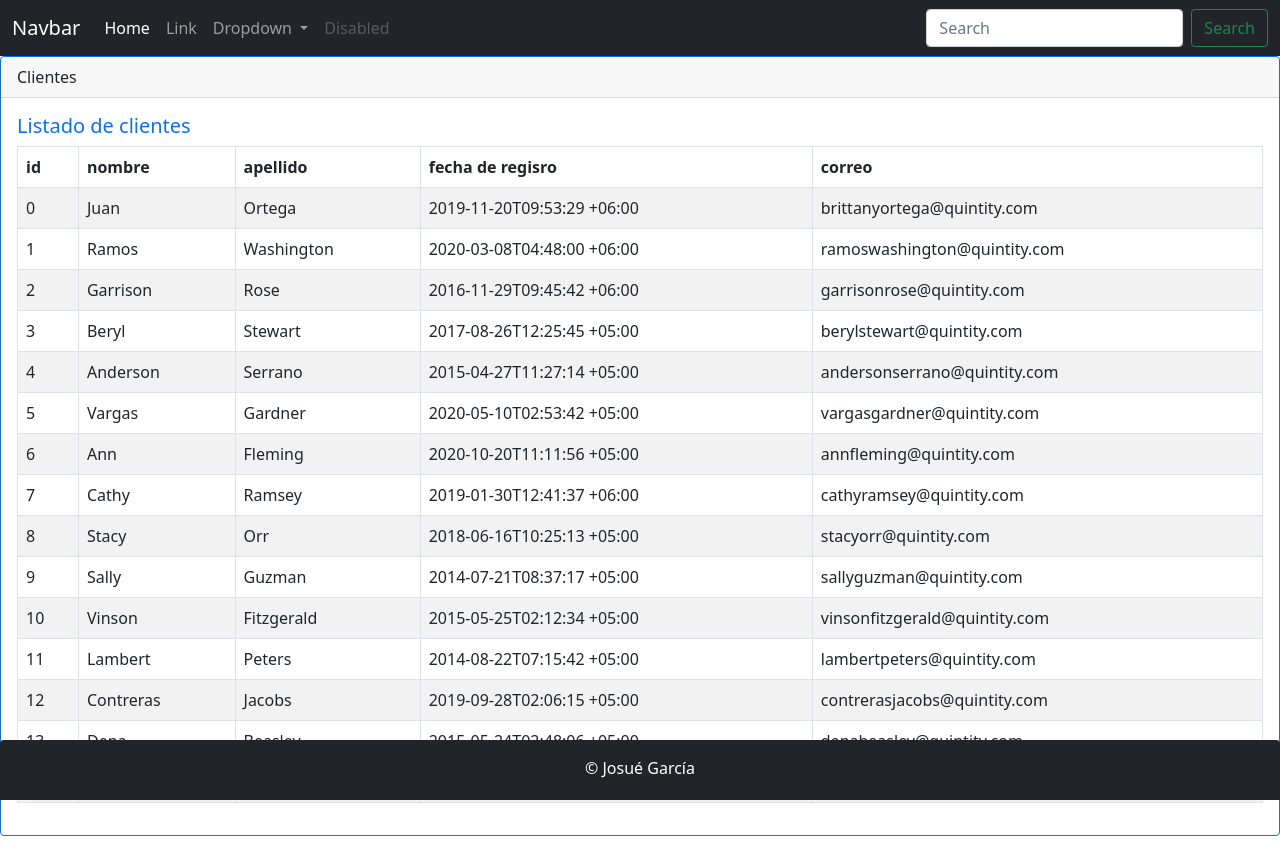
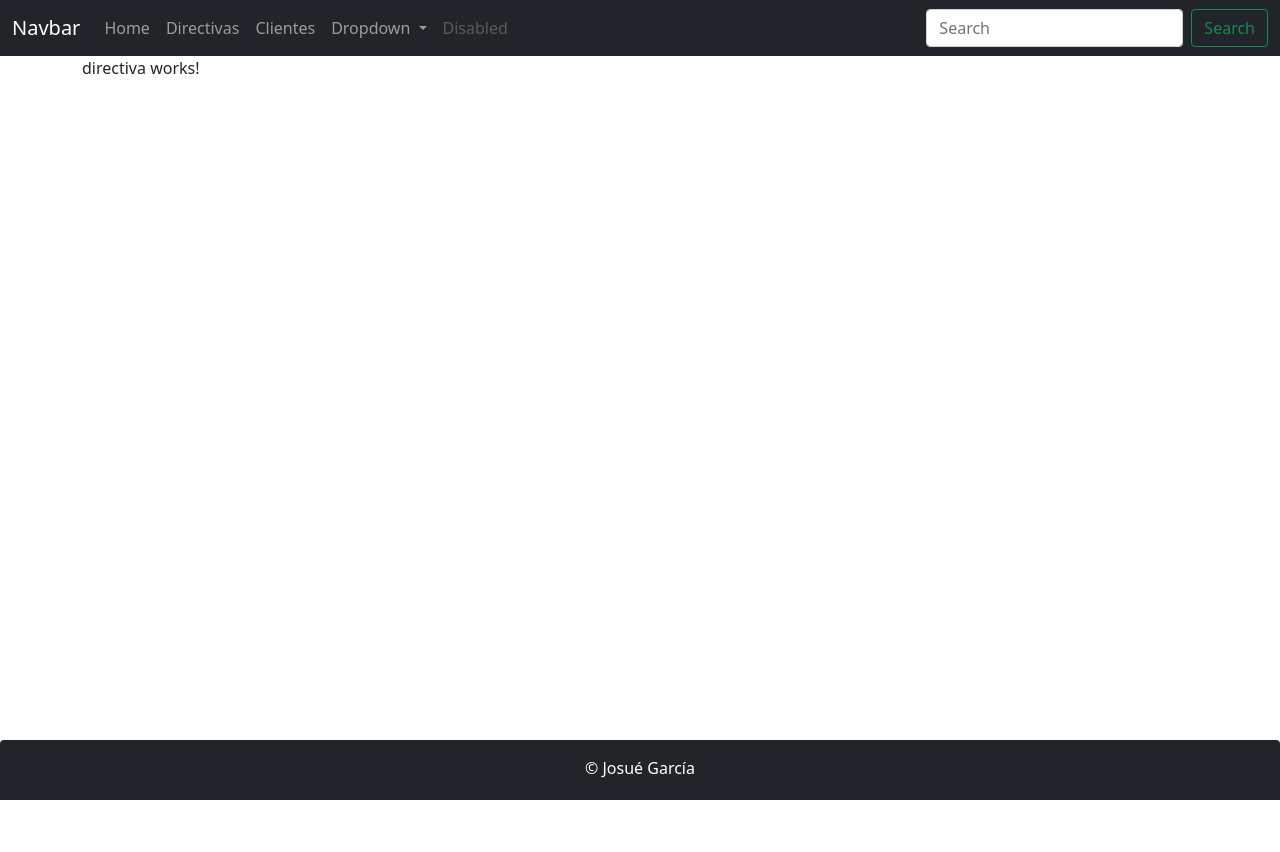
Before and after one commit to jsuegr/clientes-app, an Angular app: page /directivas in a window 1280 px wide. After the commit the page ends 800 px from the top, so only its background shows below. Built offline with nearby package versions, Linux system fonts and the light colour scheme.

Commit message:
21. Implementando Rutas en Angular y navegación

```diff
--- a/src/app/app.component.html
+++ b/src/app/app.component.html
@@ -1,3 +1,6 @@
 <app-header></app-header>
-<app-clientes></app-clientes>
+<div class="container">
+  <router-outlet></router-outlet>
+
+</div>
 <app-footer></app-footer>
--- /dev/null
+++ b/src/app/directiva/directiva.component.html
@@ -0,0 +1 @@
+<p>directiva works!</p>
--- /dev/null
+++ b/src/app/directiva/directiva.component.ts
@@ -0,0 +1,15 @@
+import { Component, OnInit } from '@angular/core';
+
+@Component({
+  selector: 'app-directiva',
+  templateUrl: './directiva.component.html',
+  styleUrls: ['./directiva.component.css']
+})
+export class DirectivaComponent implements OnInit {
+
+  constructor() { }
+
+  ngOnInit(): void {
+  }
+
+}
--- a/src/app/header/header.component.html
+++ b/src/app/header/header.component.html
@@ -7,10 +7,13 @@
     <div class="collapse navbar-collapse" id="navbarSupportedContent">
       <ul class="navbar-nav me-auto mb-2 mb-lg-0">
         <li class="nav-item">
-          <a class="nav-link active" aria-current="page" href="#">Home</a>
+          <a class="nav-link " aria-current="page" href="#">Home</a>
         </li>
-        <li class="nav-item">
-          <a class="nav-link" href="#">Link</a>
+        <li class="nav-item" routerLinkActive="active">
+          <a class="nav-link" routerLink="/directivas">Directivas</a>
+        </li>
+        <li class="nav-item" routerLinkActive="active">
+          <a class="nav-link" routerLink="/clientes">Clientes</a>
         </li>
         <li class="nav-item dropdown">
           <a class="nav-link dropdown-toggle" href="#" id="navbarDropdown" role="button" data-bs-toggle="dropdown" aria-expanded="false">
```
Also changed, not shown: src/app/app.module.ts (+12 -1 lines), src/app/directiva/directiva.component.css (added), 1 other file (tests, documents, lock files or other folders).
